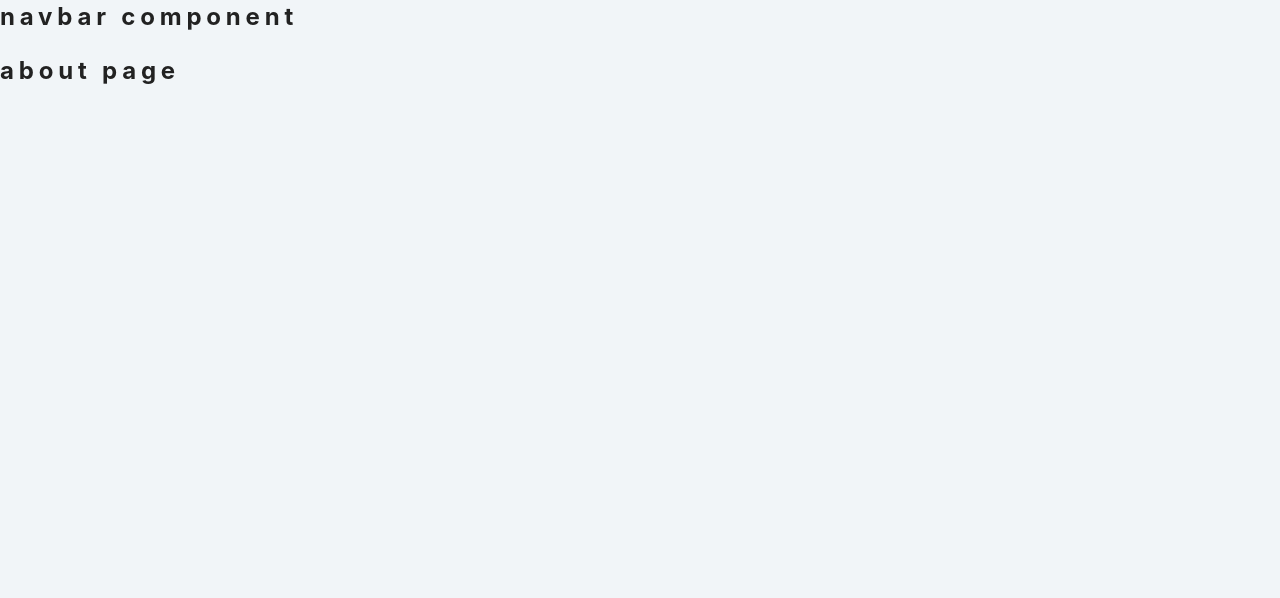
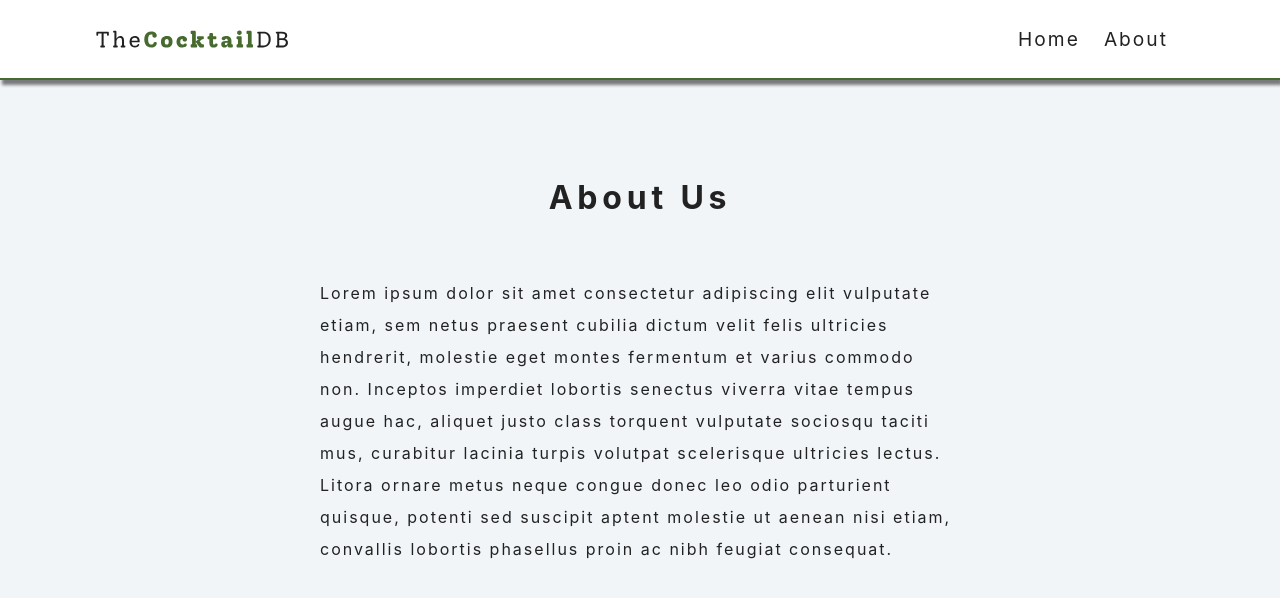
Before and after one commit to hernanguaragna/proyectos-react, a React (Create React App) app in the folder 15-cocktails/setup/: page /about in a window 1280 px wide. Shown: the top 598 px of the page. Built offline with nearby package versions, Linux system fonts and the light colour scheme.

Commit message:
error done

```diff
--- a/15-cocktails/setup/src/App.js
+++ b/15-cocktails/setup/src/App.js
@@ -16,15 +16,15 @@ function App() {
 
               <Switch>
                       <Route exact path="/">
-                          <Home />
+                          <Home/>
                         </Route>
                       <Route path="/about">
-                          <About />
+                          <About/>
                         </Route>
                         <Route path="/cocktail/:id">
                           <SingleCocktail />
                         </Route>
-                        <Route paht="*">
+                        <Route path="*">
                           <Error />
                         </Route>
 
--- a/15-cocktails/setup/src/components/Navbar.js
+++ b/15-cocktails/setup/src/components/Navbar.js
@@ -4,10 +4,22 @@ import logo from '../logo.svg'
 
 const Navbar = () => {
   return (
-    <div>
-      <h2>navbar component</h2>
-    </div>
-  )
+		<nav className="navbar">
+			<div className="nav-center">
+				<Link to="/">
+					<img src={logo} alt="cocktail db logo" className="logo"></img>
+				</Link>
+				<ul className="nav-links">
+					<li>
+						<Link to="/">Home</Link>
+					</li>
+					<li>
+          <Link to="/about">About</Link>
+          </li>
+				</ul>
+			</div>
+		</nav>
+	);
 }
 
 export default Navbar
--- a/15-cocktails/setup/src/pages/About.js
+++ b/15-cocktails/setup/src/pages/About.js
@@ -2,10 +2,13 @@ import React from 'react'
 
 const About = () => {
   return (
-    <div>
-      <h2>about page</h2>
-    </div>
-  )
+		<section className="section about-section">
+			<h1 className="section-title">about us</h1>
+			<p>Lorem ipsum dolor sit amet consectetur adipiscing elit vulputate etiam, sem netus praesent cubilia dictum velit felis ultricies hendrerit, molestie eget montes fermentum et varius commodo non. Inceptos imperdiet lobortis senectus viverra vitae tempus augue hac, aliquet justo class torquent vulputate sociosqu taciti mus, curabitur lacinia turpis volutpat scelerisque ultricies lectus. Litora ornare metus neque congue donec leo odio parturient quisque, potenti sed suscipit aptent molestie ut aenean nisi etiam, convallis lobortis phasellus proin ac nibh feugiat consequat.
+
+</p>
+		</section>
+	);
 }
 
 export default About
--- a/15-cocktails/setup/src/pages/Error.js
+++ b/15-cocktails/setup/src/pages/Error.js
@@ -3,10 +3,15 @@ import { Link } from 'react-router-dom'
 
 const Error = () => {
   return (
-    <div>
-      <h2>error page</h2>
-    </div>
-  )
+		<section className="error-page section">
+			<div className="error-container">
+				<h1>oops! It´s a dead end</h1>
+				<Link to="/" className="btn btn-primary">
+					Back home
+				</Link>
+			</div>
+		</section>
+	);
 }
 
 export default Error
```
